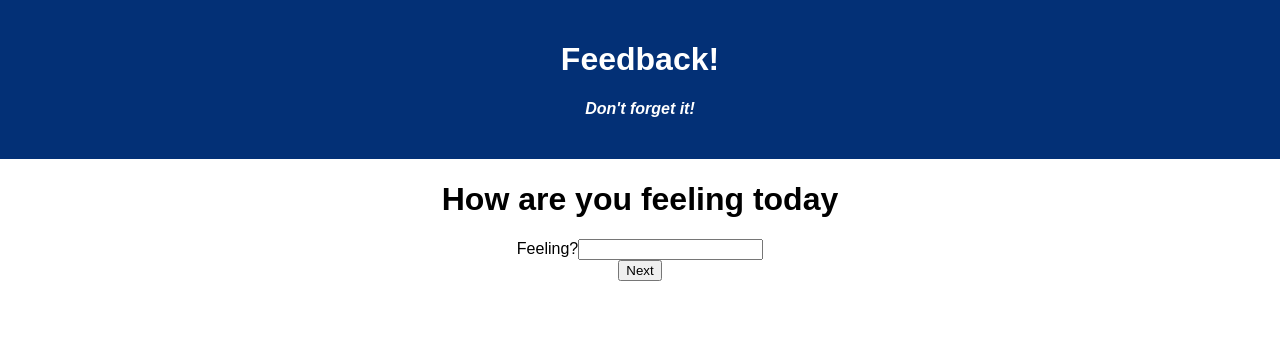
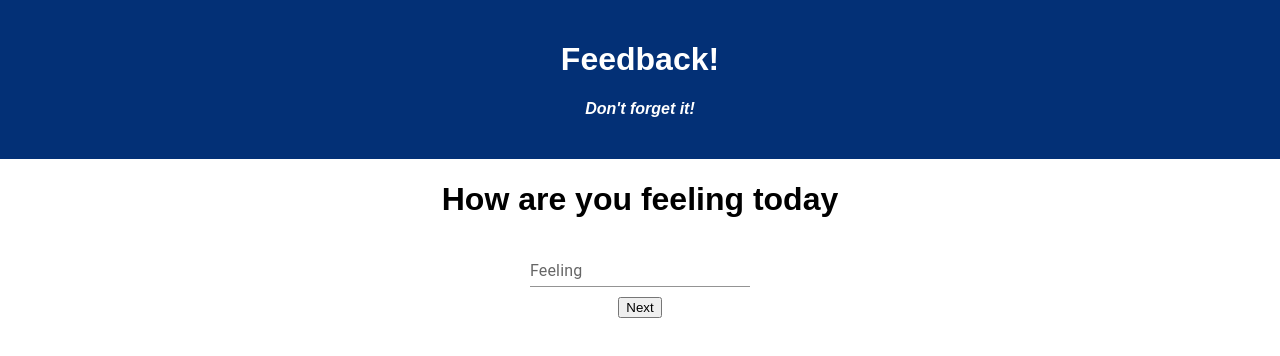
Before and after one commit to James5251996/weekend-redux-feedback-loop, a React (Create React App) app: page /#/ in a window 1280 px wide. Shown: the top 356 px of the page. Built offline with nearby package versions, Linux system fonts and the light colour scheme.

Commit message:
added styling with materialUI.

```diff
--- a/package.json
+++ b/package.json
@@ -4,9 +4,14 @@
   "private": true,
   "proxy": "http://localhost:8000",
   "dependencies": {
+    "@emotion/react": "^11.10.6",
+    "@emotion/styled": "^11.10.6",
+    "@mui/material": "^5.11.15",
     "axios": "^0.21.1",
     "express": "^4.17.1",
+    "install": "^0.13.0",
     "logger": "^0.0.1",
+    "npm": "^9.6.3",
     "pg": "^8.2.1",
     "react": "^18.2.0",
     "react-dom": "^18.2.0",
--- a/src/components/Comments/Comments.jsx
+++ b/src/components/Comments/Comments.jsx
@@ -2,6 +2,7 @@ import { useState } from "react";
 import { useDispatch } from "react-redux";
 import { HashRouter as Router, Route, Link } from "react-router-dom";
 import { useHistory } from "react-router-dom";
+import { TextField } from "@mui/material";
 
 function Comments() {
     const [personComments, setPersonComments] = useState({ comments: '' })
@@ -25,10 +26,7 @@ function Comments() {
     return (<>
         <h1>Any comments you want to leave?</h1>
         <form>
-            <label>
-                Comments
-                <input type='text' onChange={setValue} />
-            </label>
+            <TextField id="Comments-basic" label='Comment' variant="standard" type='text' onChange={setValue} />
         </form>
         <div className='button'>
             <button onClick={submitComment}>Next</button>
--- a/src/components/Feeling/Feeling.jsx
+++ b/src/components/Feeling/Feeling.jsx
@@ -2,6 +2,7 @@ import { useState } from "react";
 import { useDispatch } from "react-redux";
 import { HashRouter as Router, Route, Link } from "react-router-dom";
 import { useHistory } from "react-router-dom";
+import { TextField } from "@mui/material";
 
 function Feeling() {
     const [personFeeling, setPersonFeeling] = useState({ feeling: '' })
@@ -28,13 +29,10 @@ function Feeling() {
     return (<>
         <h1>How are you feeling today</h1>
         <form>
-            <label>
-                Feeling?
-                <input type='number' onChange={(setValue)} value={personFeeling.feeling} />
-            </label>
+            <TextField type='number' id='Feeling-basic' label='Feeling' variant="standard" onChange={(setValue)} value={personFeeling.feeling} />
         </form>
         <div className='button'>
-        <button onClick={submitFeeling}>Next</button>
+            <button onClick={submitFeeling}>Next</button>
         </div>
     </>)
 }
--- a/src/components/Success/Success.jsx
+++ b/src/components/Success/Success.jsx
@@ -16,7 +16,7 @@ function Success () {
         <div>
             <h1>Feedback!</h1>
             <div className="button">
-                <h1>Thank You🐶</h1>
+                <h1>🐶Thank You🐶</h1>
                 <button onClick={returnToMain}>Leave New Feedback</button>
             </div>
         </div>
--- a/src/components/Supported/Supported.jsx
+++ b/src/components/Supported/Supported.jsx
@@ -2,6 +2,7 @@ import { useState } from "react";
 import { useDispatch } from "react-redux";
 import { HashRouter as Router, Route, Link } from "react-router-dom";
 import { useHistory } from "react-router-dom";
+import { TextField } from "@mui/material";
 
 function Supported() {
     const [personSupport, setPersonSupport] = useState({ support: '' })
@@ -29,10 +30,7 @@ function Supported() {
     return (<>
         <h1>How well are you being supported?</h1>
         <form>
-            <label>
-                Support
-                <input type='number' onChange={setValue} />
-            </label>
+                <TextField type='number' id="Supported-baic" label='Supported' variant="standard" onChange={setValue} />
         </form>
         <div className='button'>
             <button onClick={submitSupport}>Next</button>
--- a/src/components/Understanding/Understanding.jsx
+++ b/src/components/Understanding/Understanding.jsx
@@ -2,6 +2,7 @@ import { useState } from "react";
 import { useDispatch } from "react-redux";
 import { HashRouter as Router, Route, Link } from "react-router-dom";
 import { useHistory } from "react-router-dom";
+import { TextField } from "@mui/material";
 
 
 function Understanding() {
@@ -30,10 +31,7 @@ function Understanding() {
     return (<>
         <h1>How well are you understnding the content?</h1>
         <form>
-            <label>
-                Understanding
-                <input type='number' onChange={setValue} />
-            </label>
+                <TextField type='number' id="Understanding-basic" label='Understanding' variant="standard" onChange={setValue} />
         </form>
         <div className='button'>
         <button onClick={submitUnderstanding}>Next</button>
--- a/src/index.css
+++ b/src/index.css
@@ -11,4 +11,10 @@ h1 {
 }
 .button {
   text-align: center;
+  padding: 10px;
 }
+input{
+  border: none;
+  border-bottom: 3px solid blue;
+  padding: 10px;
+}
```
Also changed, not shown: 1 other file (tests, documents, lock files or other folders). Lines whose indentation alone changed are shown as unchanged.
